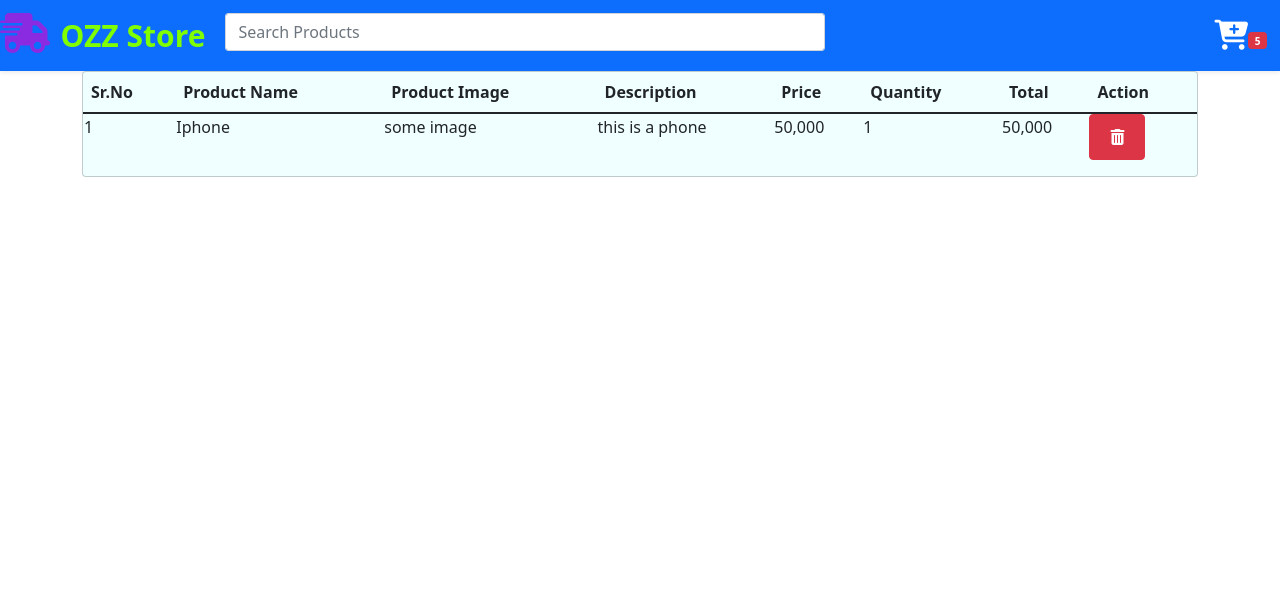
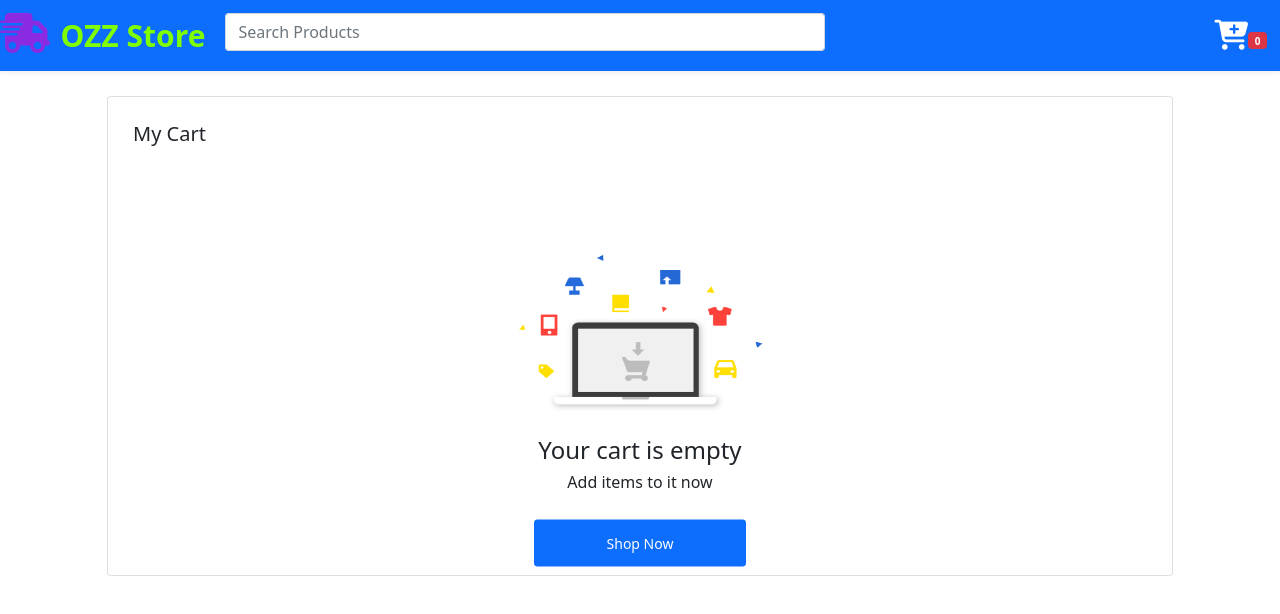
Before and after one commit to wealthymanyasa/angular-cart, an Angular app: page /cart in a window 1280 px wide. Shown: the top 614 px of the page. Built offline with nearby package versions, Linux system fonts and the light colour scheme.

Commit message:
finished the romove all cart items , the add cart total and the routerLinks to products pape foe shop more and cart page

```diff
--- a/src/app/components/cart/cart.component.html
+++ b/src/app/components/cart/cart.component.html
@@ -1,11 +1,11 @@
 
-<ng-container *ngIf="true">
+<ng-container *ngIf="products.length != 0">
     <div class="container">
         <div class="card-table">
             <div class="cart=product">
                 <table class="table table-responsive">
                     <thead>
-                        <tr>
+                        <tr >
                             <th>Sr.No</th>
                             <th>Product Name</th>
                             <th>Product Image</th>
@@ -17,17 +17,24 @@
                         </tr>
                     </thead>
                     <tbody>
-                        <td>1</td>
-                        <td>Iphone</td>
-                        <td>some image</td>
-                        <td>this is a phone</td>
-                        <td>50,000</td>
-                        <td>1</td>
-                        <td>50,000</td>
+                        <tr *ngFor="let item of products ; let i = index">
+                        <td>{{i+1}}</td>
+                        <td style="width: 10%;">{{item.title}}</td>
+                        <td><img style="width: 120px;" src="{{item.image}}"/></td>
+                        <td style="width: 25%;">{{item.description}}</td>
+                        <td style="width: 12%;">{{item.price}}</td>
+                        <td style="width: 12%;">{{item.quantity}}</td>
+                        <td style="width: 12%;">{{item.total}}</td>
+                        <td><button (click)="removeItem(item)" class="btn btn-danger"><i class="fas fa-trash-alt"></i></button></td>
 
-                            <button class="btn btn-danger"><i class="fas fa-trash-alt"></i></button>
-
-
+                        </tr>
+                        <tr>
+                            <td colspan="4"></td>
+                            <td><button (click)="emptycart()" class="btn btn-danger">Empty Cart</button></td>
+                            <td><button routerLink="/products" class="btn btn-primary">Shop More</button></td>
+                            <td><button class="btn btn-success">Check Out</button></td>
+                            <td><strong>Grand Total ${{grandTotal}}</strong></td>
+                        </tr>
                     </tbody>
 
                 </table>
@@ -37,7 +44,7 @@
         </div>
     </div>
 </ng-container>
-<ng-container *ngIf="false">
+<ng-container *ngIf="products.length == 0">
     <div class="container">
         <div class="card">
             <h5 class="card-title">My Cart</h5>
@@ -47,7 +54,7 @@
             <img src="assets/images/cart.png" alt=""/>
             <h4>Your cart is empty</h4>
             <h6>Add items to it now</h6>
-            <button class="btn btn-primary">Shop Now</button>
+            <button routerLink="/products" class="btn btn-primary">Shop Now</button>
 
         </div>
     </div>
--- a/src/app/components/cart/cart.component.ts
+++ b/src/app/components/cart/cart.component.ts
@@ -1,4 +1,5 @@
 import { Component, OnInit } from '@angular/core';
+import { CartService } from 'src/app/service/cart.service';
 
 @Component({
   selector: 'app-cart',
@@ -7,9 +8,28 @@ import { Component, OnInit } from '@angular/core';
 })
 export class CartComponent implements OnInit {
 
-  constructor() { }
+  public products : any = [];
+  public grandTotal !: number ;
+
+  constructor(private cartService : CartService) { }
 
   ngOnInit(): void {
+
+    this.cartService.getProducts()
+    .subscribe(res=>{
+      this.products = res;
+      this.grandTotal = this.cartService.getTotalPrice();
+
+    })
+  }
+
+  removeItem(item :any ){
+
+    this.cartService.removeCartItem(item);
+  }
+
+  emptycart(){
+    this.cartService.removeAllCart();
   }
 
 }
--- a/src/app/components/header/header.component.html
+++ b/src/app/components/header/header.component.html
@@ -11,9 +11,9 @@
            </div>
 
        </div>
-        <button class="btn btn-primary">
+        <button routerLink="cart" class="btn btn-primary">
             <i style="font-size: 30px;" class="fas fa-cart-plus"></i>
-            <div style="font-size: 10px;" class="badge bg-danger">5</div>
+            <div style="font-size: 10px;" class="badge bg-danger">{{totalItem}}</div>
         </button>
   </div>
 
--- a/src/app/components/header/header.component.ts
+++ b/src/app/components/header/header.component.ts
@@ -1,4 +1,5 @@
 import { Component, OnInit } from '@angular/core';
+import { CartService } from 'src/app/service/cart.service';
 
 @Component({
   selector: 'app-header',
@@ -7,9 +8,16 @@ import { Component, OnInit } from '@angular/core';
 })
 export class HeaderComponent implements OnInit {
 
-  constructor() { }
+    public totalItem : number = 0;
+
+  constructor(private cartService : CartService) { }
 
   ngOnInit(): void {
+
+    this.cartService.getProducts()
+    .subscribe(res=>{
+      this.totalItem = res.length;
+    })
   }
 
 }
--- a/src/app/service/cart.service.ts
+++ b/src/app/service/cart.service.ts
@@ -30,11 +30,12 @@ export class CartService {
     console.log(this.cartItemList)
   }
 //calculating total price of products in the cart
-  getTotalPrice(){
+  getTotalPrice() : number {
     let grandTotal  = 0;
     this.cartItemList.map((a:any)=>{
       grandTotal += a.total;
     })
+    return grandTotal;
   }
 
   removeCartItem(product:any){
@@ -43,6 +44,7 @@ export class CartService {
         this.cartItemList.splice(index,1);
       }
     } )
+    this.productList.next(this.cartItemList);
   }
 
   removeAllCart(){
```
